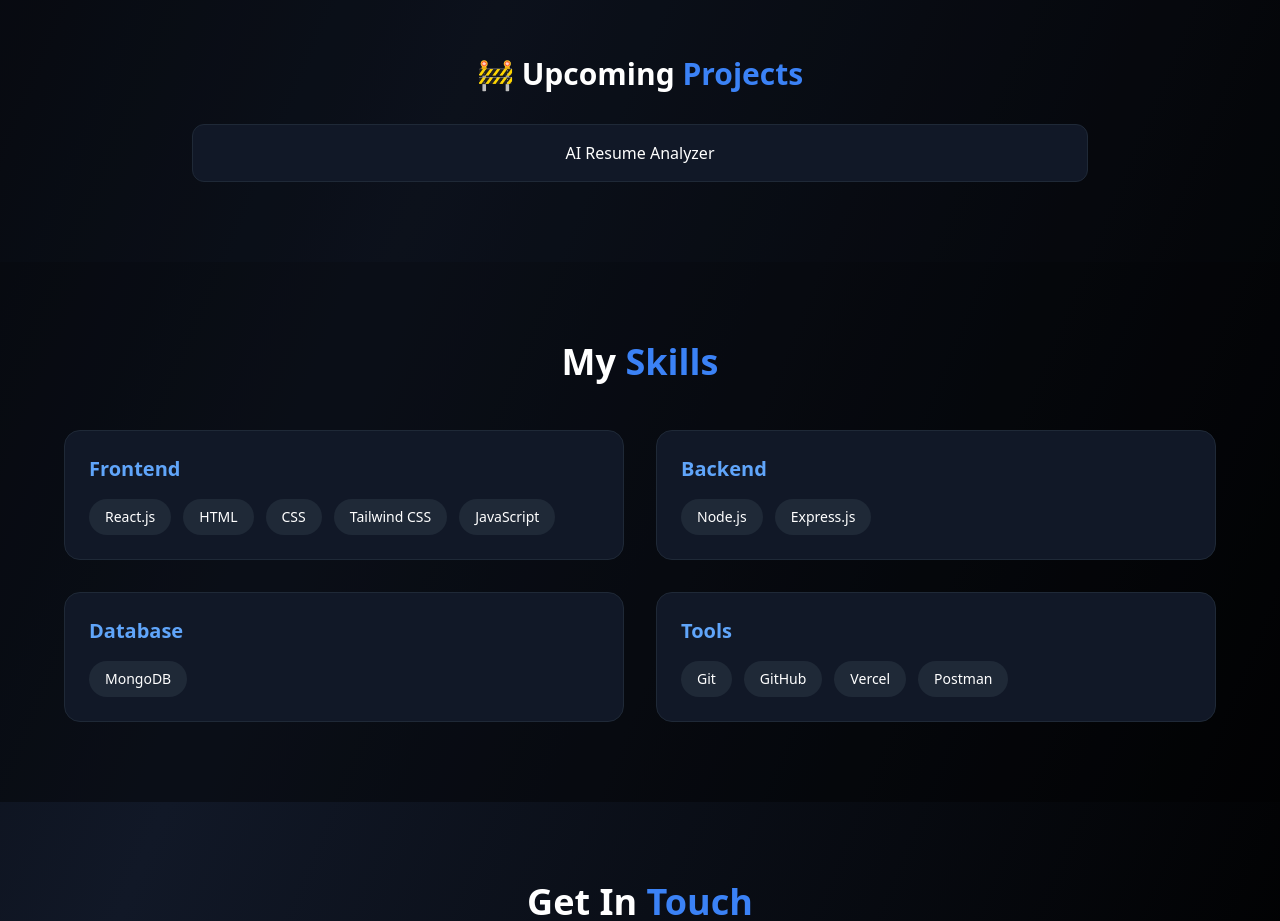
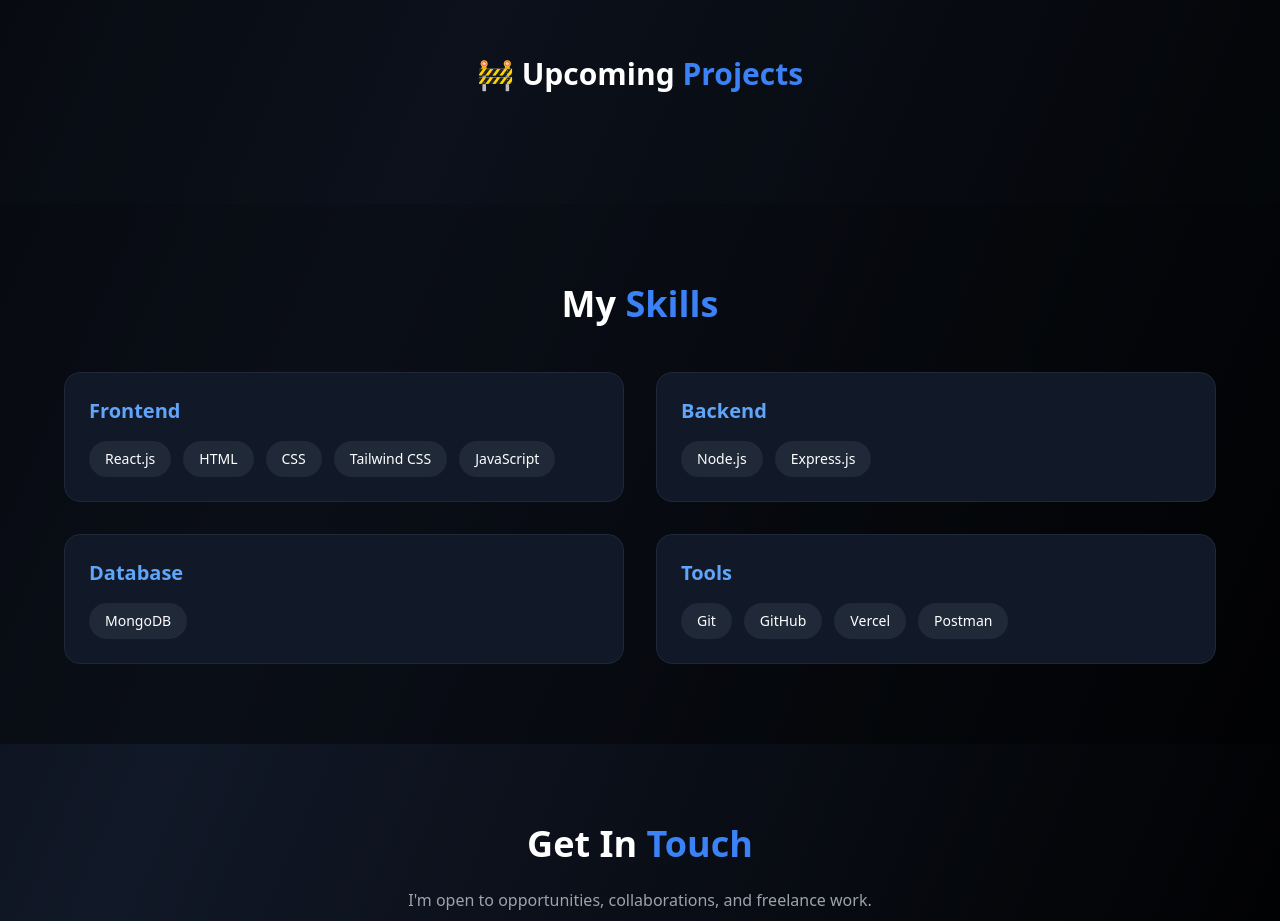
Before and after one commit to Saad2607/portfolio, a React (Vite) app: page / in a window 1280 px wide. Shown: the part 1860-2781 px from the top of the page. Built offline with nearby package versions, Linux system fonts and the light colour scheme.

Commit message:
Initial Commit

```diff
--- a/src/sections/Upcoming.jsx
+++ b/src/sections/Upcoming.jsx
@@ -1,5 +1,4 @@
 const upcomingProjects = [
-    "AI Resume Analyzer",
 ];
 
 const Upcoming = () => {
```
